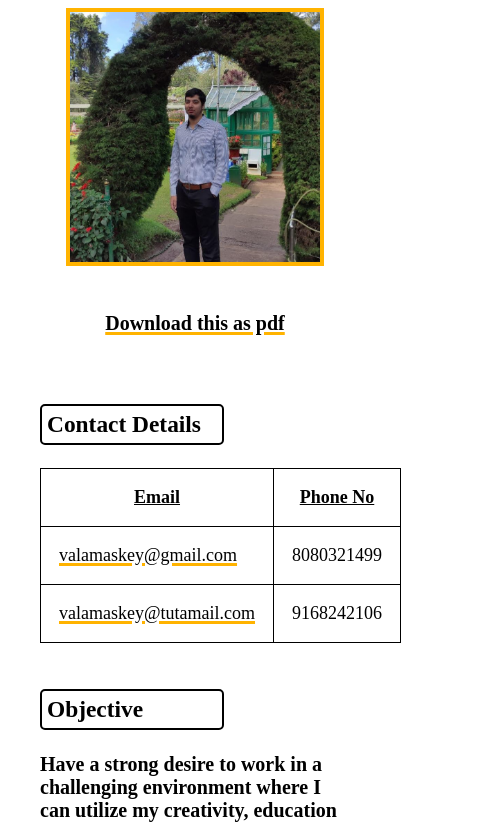
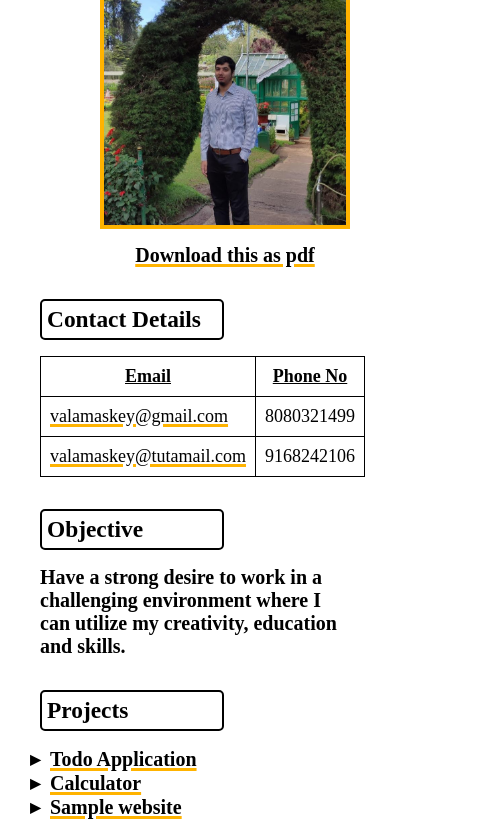
Before and after one commit to GalieoTrover/portfolio, a plain HTML site: page index.html in a window 390 px wide. Shown: the part 175-999 px from the top of the page, 485 px wide, since content can reach past the window. Drawn offline with Linux system fonts and the light colour scheme; a web font is replaced by a local one.

Commit message:
changes in mobile view

```diff
--- a/index.html
+++ b/index.html
@@ -12,26 +12,20 @@
             <div class="name">
                <h1>Valay Maskey</h1>
             </div>
-            <br>
             <div class="social-links">
                 <a href="https://www.linkedin.com/in/valay-maskey-16a43a181/"><img src="images/linkedin.png"></a>
                 <a href="https://github.com/galieotrover"><img src="images/github.png"></a>
                 <a href="https://gitlab.com/valma02"><img src="images/gitlab.png"></a>
             </div>
         </div>
-        <br>
         <div class="dp">
            <img src="images/profile-photo.jpeg" class="photo" alt="profile-image" ></img>
         </div>
+        <a href="https://drive.google.com/file/d/1kTnlKbpNk9hB2p62Dwq9bklf0vUWzx1F/view?usp=sharing" target="_blank" class="pdf">Download this as pdf</a>
     </div>
-<br><br>
-<a href="https://drive.google.com/file/d/1kTnlKbpNk9hB2p62Dwq9bklf0vUWzx1F/view?usp=sharing" target="_blank" class="pdf">Download this as pdf</a>
-<br><br>
-<br><br>
 <div class="portfolio-data">
     <div class="contact-details">
         <h3>Contact Details</h3>
-        <br>
     <table class="table">
     <th>Email</th>
     <th>Phone No</th>
@@ -44,27 +38,21 @@
     <td>9168242106</td>
     </tr>
     </table>
-    <br><br>
     </div>
     <div class="objective">
     <h3>Objective</h3>
-    <br>
     <p>Have a strong desire to work in a challenging environment where I can utilize my creativity, education and skills.</p>
     </div>
-    <br><br>
     <div class="projects">
         <h3>Projects</h3>
-        <br>
     <ul>
     <li class="arrow"><a href="https://galieotrover.github.io/todo-app" target="_blank">Todo Application</a></li>
     <li class="arrow"><a href="https://galieotrover.github.io/calculator-app" target="_blank">Calculator</a></li>
     <li class="arrow"><a href="https://galieotrover.github.io/sample-site" target="_blank">Sample website</a></li>
     </ul>
     </div>
-    <br><br>
     <div class="workex">
         <h3>Work Experience</h3>
-        <br>
         <ul>
             <li class="arrow">Project manager, research assistant and instructor for<a href="https://www.mghihp.edu/anshul-kumar-phd" target="_blank"> Anshul Kumar</a>, Assistant Professor at MGH Institute in Boston, USA (4th Jan 2021-Till date)</li>
             <ol>
@@ -74,30 +62,24 @@
                 <li>Teaching Markor app to write HTML code on phones.</li>
                 <li>Creating documents related to web development.</li>
                 <li>Translating educational materials.</li>
-            </ol>
-            <br>
+            </ol><br>
             <li class="arrow">Freelance Web Developer (11th Feb 2021-Till date)</li>
             <ol>
                 <li>Creating simple, responsive websites for clients.</li>
-                <br>
                     <ul>
                         <li>Business website <br><b>Client: </b> Seshappa Chandrashekar <br><b>Company:</b> Shekar & Associates, Weymouth, Massachusetts, USA.</li><br>
                         <li class="nested"><a href="https://globalhealtheducation.github.io/" target="_blank"><b>COVID-19 educational website</b></a>  <br><b>Client: </b>Anshul Kumar and Sinchan NGO (Bihar, India)</li>
-            </ol>
-            <br>
+            </ol><br>
             <li class="arrow">Marketing Intern for Zenithley, Pune (1st March 2021-Till date)</li>
                 <ol>
                     <li>Generating awareness about the company.</li>
                     <li>Creating posts for social media accounts.</li>
                 </ol>
             </ol>
-            <br>
         </ul>
     </div>
-    <br>
     <div class="courses">
     <h3>Courses</h3>
-    <br>
     <table class="table">
     <th>Year</th>
     <th>Courses</th>
@@ -127,10 +109,8 @@
     </tr>
     </table>
     </div>
-    <br><br>
     <div class="achievements">
     <h3>Achievements</h3>
-    <br>
     <table>
     <th>Year</th>
     <th>Achievement</th>
@@ -146,10 +126,8 @@
     </tr>
     </table>
     </div>
-    <br><br>
     <div class="edu">
     <h3>Education</h3>
-    <br>
     <table>
     <th>Degree</th>
     <th>Year</th>
@@ -175,10 +153,8 @@
     </tr>
     </table>
     </div>
-    <br><br>
     <div class="hobbies">
     <h3>Hobbies</h3>
-    <br>
     <ul>
     <li class="arrow">Table Tennis</li>
     <li class="arrow">Swimming</li>
@@ -187,17 +163,14 @@
     <li class="arrow">Stock Trading</li>
     </ul>
     </div>
-    <br><br>
     <div class="personal">
     <h3>Personal Details</span></h3>
-    <br>
     <ul>
         <li class="arrow">Date of Birth: <span>02/04/1998</span></li>
         <li class="arrow">Languages Known: <span>English, Hindi, Marathi</span></li>
         <li class="arrow">Location: <span>BT Kawade Road, Ghorpadi, Pune</span></li>
     </ul>
     </div>
-    <br><br>
 </div>
 </body>
 </html>
--- a/style.css
+++ b/style.css
@@ -11,7 +11,7 @@ body {
 	text-align: center;
 	margin: 20px;
 	padding: 1em;
-  font-family: "LibertinusSansRegular";
+	font-family: 'LibertinusSansRegular';
 	font-weight: bold;
 	font-size: 20px;
 }
@@ -38,13 +38,19 @@ h3 {
 	text-align: center;
 }
 
-.intro .dp img {
+.intro .dp {
 	width: 250px;
 	height: 250px;
+	margin-right: auto;
+	margin-left: auto;
+}
+
+.intro .dp img {
+	width: 100%;
+	height: auto;
 	border: 4px solid var(--accent);
 	display: block;
-  margin-right: auto;
-  margin-left: auto;
+	box-sizing: border-box;
 }
 
 .intro .social-links img {
@@ -61,7 +67,7 @@ th,
 td {
 	border: 1px solid black;
 	border-collapse: collapse;
-  padding: 1em;
+	padding: 0.5em;
 	font-size: 18px;
 }
 
@@ -80,7 +86,7 @@ a {
 }
 
 .arrow::marker {
-  content: "▸";
+	content: '▸';
 }
 
 ul {
@@ -98,7 +104,7 @@ ol li {
 }
 
 ol li::marker {
-  content: "›";
+	content: '›';
 }
 
 .objective,
@@ -113,3 +119,33 @@ ol li::marker {
 	font-weight: normal;
 	color: black;
 }
+
+@media (max-width: 768px) {
+	.intro {
+		padding-left: 3em;
+		margin-bottom: 2rem;
+	}
+
+	.intro .dp,
+	.intro .name {
+		margin-bottom: 1rem;
+	}
+
+	h3 {
+		margin: 2rem 0 1rem 0;
+	}
+
+	.workex {
+		margin-bottom: 1rem;
+	}
+
+	.courses {
+		max-width: 50%;
+	}
+
+	.table {
+		padding: 0;
+		width: 50%;
+		font-size: 16px;
+	}
+}
```
Lines whose indentation alone changed are shown as unchanged.
